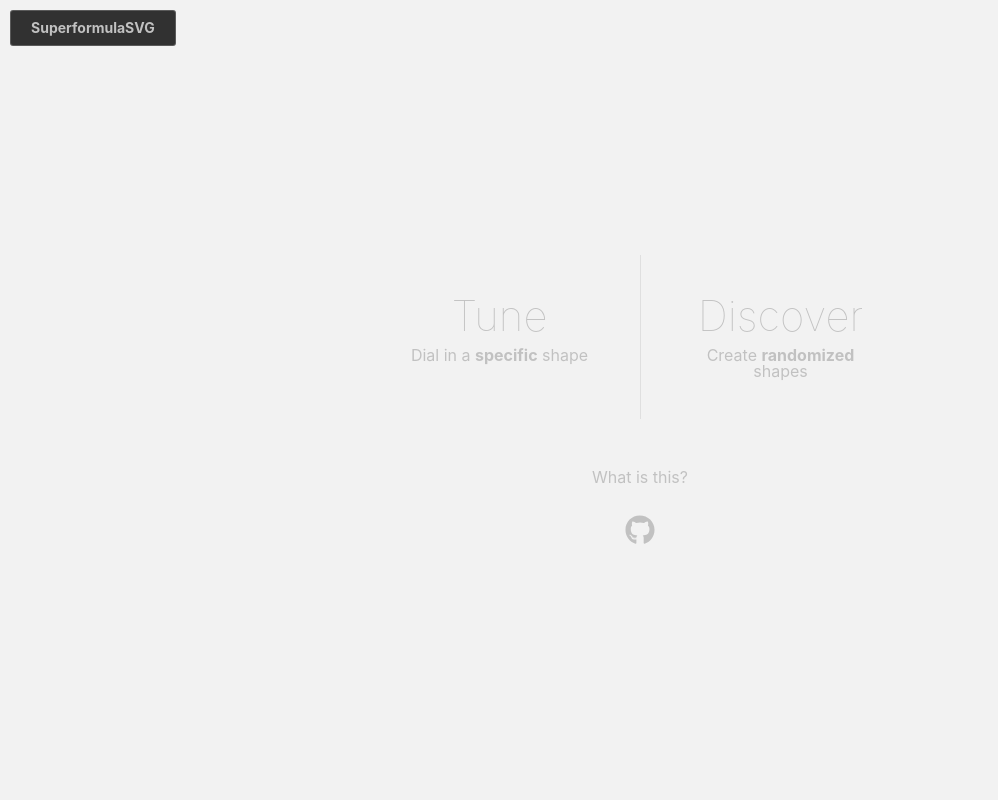
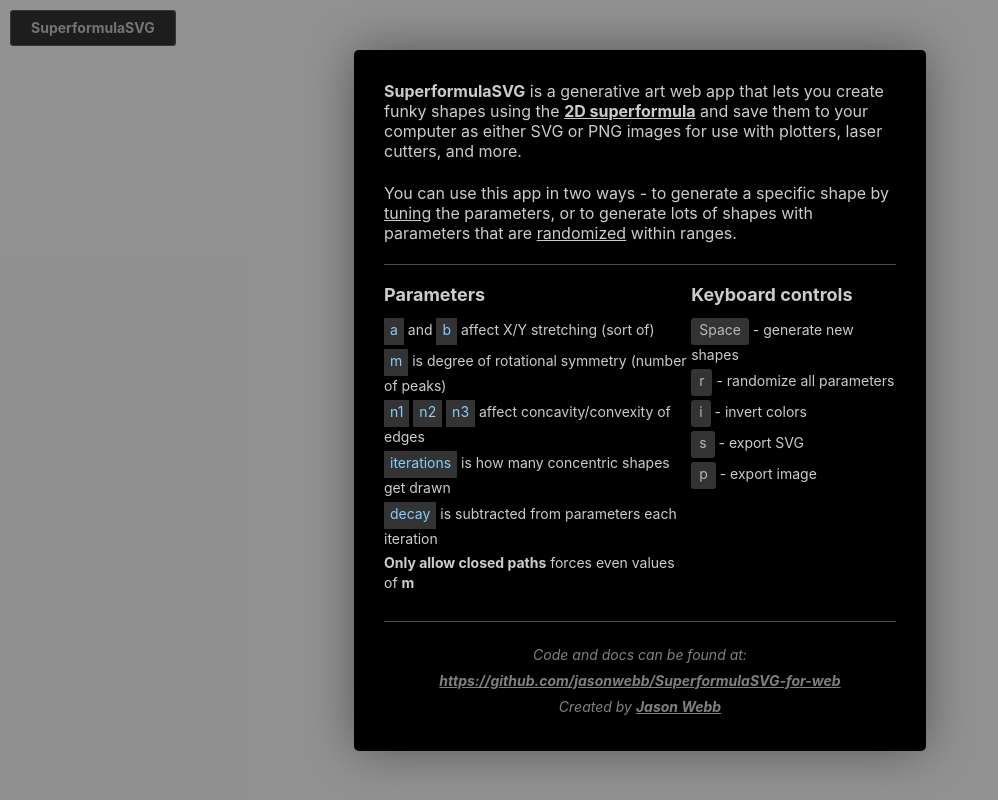
Before and after one commit to jasonwebb/SuperformulaSVG-for-web, a plain HTML site: page index.html in a window 1280 px wide. Both pictures are taken after a click on the link "What is this?". Shown: the whole page, without its empty margins (0-998 px from the left). Drawn offline with Linux system fonts and the light colour scheme.

Commit message:
Adding help modal window

```diff
--- a/index.html
+++ b/index.html
@@ -39,6 +39,45 @@
 
     <a href="javascript:void(0)" class="back-link icon-link hide"><i class="fa fa-arrow-left"></i></a>
 
+    <div class="help-modal modal hide">
+        <div class="modal-content">
+            <p><strong>SuperformulaSVG</strong> is a generative art web app that lets you create funky shapes using the <a href="https://en.wikipedia.org/wiki/Superformula" target="_blank">2D superformula</a> and save them to your computer as either SVG or PNG images for use with plotters, laser cutters, and more.</p>
+            <p>You can use this app in two ways - to generate a specific shape by <u>tuning</u> the parameters, or to generate lots of shapes with parameters that are <u>randomized</u> within ranges.</u></p>
+
+            <div class="column">
+                <h2>Parameters</h2>
+                <ul>
+                    <li><span class="parameter">a</span> and <span class="parameter">b</span> affect X/Y stretching (sort of)</li>
+                    <li><span class="parameter">m</span> is degree of rotational symmetry (number of peaks)</li>
+                    <li><span class="parameter">n1</span> <span class="parameter">n2</span> <span class="parameter">n3</span> affect concavity/convexity of edges</li>
+                    <li><span class="parameter">iterations</span> is how many concentric shapes get drawn</li>
+                    <li><span class="parameter">decay</span> is subtracted from parameters each iteration</li>
+                    <li><strong>Only allow closed paths</strong> forces even values of <strong>m</strong></li>
+                </ul>
+            </div>
+
+            <div class="column">
+                <h2>Keyboard controls</h2>
+                <ul>
+                    <li><span class="key">Space</span> - generate new shapes</li>
+                    <li><span class="key">r</span> - randomize all parameters</li>
+                    <li><span class="key">i</span> - invert colors</li>
+                    <li><span class="key">s</span> - export SVG</li>
+                    <li><span class="key">p</span> - export image</li>
+                </ul>
+            </div>
+
+            <p class="credits">
+                Code and docs can be found at: <a href="https://github.com/jasonwebb/SuperformulaSVG-for-web" target="_blank">https://github.com/jasonwebb/SuperformulaSVG-for-web</a><br>
+                Created by <a href="http://jasonwebb.io" target="_blank">Jason Webb</a>
+            </p>
+        </div>
+
+        <!-- <a href="javascript:void(0)" class="close-button">
+            <i class="fa fa-times"></i>
+        </a> -->
+    </div>
+
     <div class="container">
         <div class="row">
             <div class="tune-block block">Tune <div>Dial in a <strong>specific</strong> shape</div></div>
--- a/style.css
+++ b/style.css
@@ -159,8 +159,8 @@ body {
 * Canvas
 */
 canvas {
-    width: 100%;
-    height: 100%;
+    width: 100% !important;
+    height: 100% !important;
 }
 
 
@@ -247,5 +247,113 @@ canvas {
 * Utility classes
 */
 .hide {
-    display: none;
+    display: none !important;
 }
+
+
+/*
+* Modal window
+*/
+.modal {
+    position: absolute;
+    top: 0;
+    right: 0;
+    bottom: 0;
+    left: 0;
+
+    display: flex;
+    align-items: center;
+    justify-content: center;
+    flex-flow: row wrap;
+
+    z-index: 2;
+
+    background-color: rgba(0,0,0,.4);
+}
+
+    .modal .modal-content {
+        background-color: rgba(0,0,0,1);
+        width: 40%;
+        padding: 20px 30px;
+        color: rgba(255,255,255,.8);
+        border-radius: 5px;
+        line-height: 20px;
+
+        box-shadow: 0 0 50px rgba(0,0,0,.4);
+    }
+
+        .modal .modal-content p, ul {
+            padding: 11px 0;
+        }
+
+            .modal .modal-content ul li {
+                padding: 2px 0;
+            }
+
+        .modal .modal-content a {
+            color: rgba(255,255,255,.8);
+            font-weight: bold;
+        }
+
+            .modal .modal-content a:hover {
+                color: rgba(255,255,255,1);
+            }
+
+        /* Columns */
+        .modal .modal-content .column {
+            margin-top: 10px;
+            padding-top: 20px;
+            padding-bottom: 15px;
+            border-top: 1px solid rgba(255,255,255,.3);
+            width: 40%;
+            float: left;
+            font-size: 14px;
+        }
+
+            .modal .modal-content h2 {
+                font-size: 18px;
+            }
+
+            .modal .modal-content .column:first-of-type {
+                width: 60%;
+            }
+
+        /* Parameter highlight */
+        .modal .modal-content .parameter {
+            background-color: rgba(255,255,255,.2);
+            color: lightskyblue;
+            padding: 2px 6px 5px 6px;
+            display: inline-block;
+        }
+
+        /* Key highlight */
+        .modal .modal-content .key {
+            background-color: rgba(255,255,255,.2);
+            color: rgba(255,255,255,.65);
+            padding: 2px 8px 5px 8px;
+            border-radius: 3px;
+            display: inline-block;
+        }
+
+        /* Credits at bottom */
+        .modal .modal-content .credits {
+            clear: both;
+            padding-top: 20px;
+
+            text-align: center;
+            font-style: italic;
+            font-size: 14px;
+            line-height: 26px;
+            color: rgba(255,255,255,.5);
+
+            border-top: 1px solid rgba(255,255,255,.3);
+        }
+
+            .modal .modal-content .credits a {
+                color: rgba(255,255,255,.5);
+                transition: all .3s ease;
+            }
+
+                .modal .modal-content .credits a:hover {
+                    color: rgba(255,255,255,.8);
+                }
--- a/superformulasvg-sketch.js
+++ b/superformulasvg-sketch.js
@@ -124,6 +124,8 @@ var choicesSetup = false;
 
 var largestRadius;
 
+var modal;
+
 
 //========================================================================================
 //  MAIN FUNCTIONALITY
@@ -142,6 +144,9 @@ window.onload = function() {
 
     darkGridColor = new paper.Color(1, 1, 1, .1);
     lightGridColor = new paper.Color(0, 0, 0, .1);
+
+    // Prepare modal window functionality
+    setupModal();
 
     // Present 'mode' choice to user
     showChoices();
@@ -369,6 +374,31 @@ function setupGUI() {
         gui.add(controlFunctions, 'svg').name('Export SVG');
         gui.add(controlFunctions, 'image').name('Export image');
     }
+}
+
+
+//========================================================================================
+//  HELP MODAL
+//========================================================================================
+
+function setupModal() {
+    modal = document.querySelector('.modal');
+
+    var helpIconLink = document.querySelector('.help-icon-link');
+    helpIconLink.addEventListener('click', showModal);
+
+    var helpLink = document.querySelector('.help-link');
+    helpLink.addEventListener('click', showModal);
+}
+
+function showModal() {
+    modal.className = modal.className.replace(/\hide\b/g, "").trim();
+    modal.addEventListener('click', hideModal);
+}
+
+function hideModal() {
+    modal.className += ' hide';
+    modal.removeEventListener('click', hideModal)
 }
 
 
```
